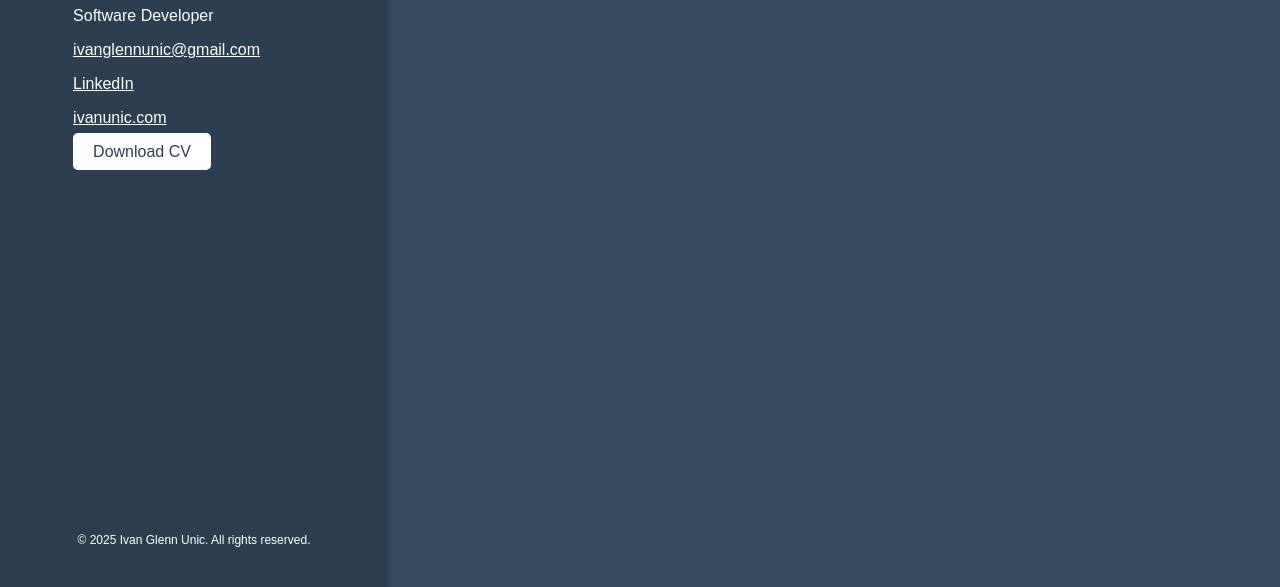
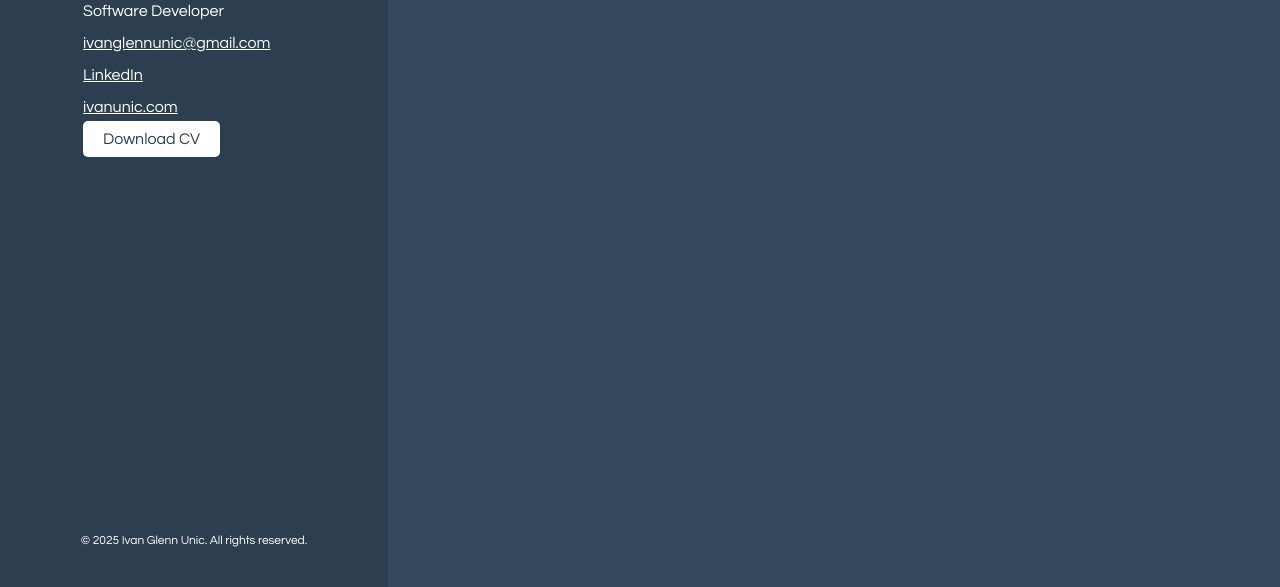
Before and after one commit to ivanglennunic/iamivanunic, a plain HTML site: page index.html in a window 1280 px wide. Shown: the part 213-800 px from the top of the page. Drawn offline with Linux system fonts and the light colour scheme.

Commit message:
Update index.html

```diff
--- a/index.html
+++ b/index.html
@@ -6,10 +6,10 @@
   <title>Ivan Glenn Unic - Software Developer</title>
   <style>
     body {
-      margin: 0;
-      font-family: Arial, sans-serif;
-      display: flex;
-      height: 100vh;
+    margin: 0;
+    font-family: 'Century Gothic', Arial, sans-serif;
+    display: flex;
+    height: 100vh;
     }
     .sidebar {
       background-color: #2c3e50;
```
